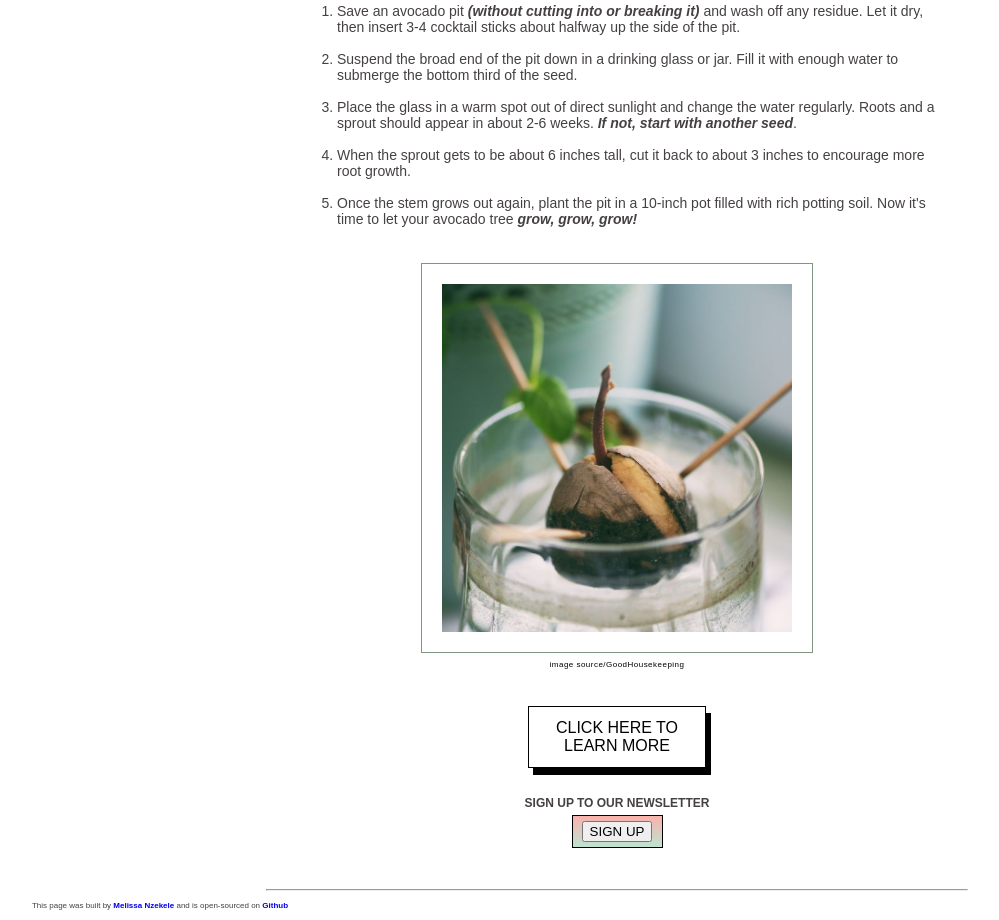
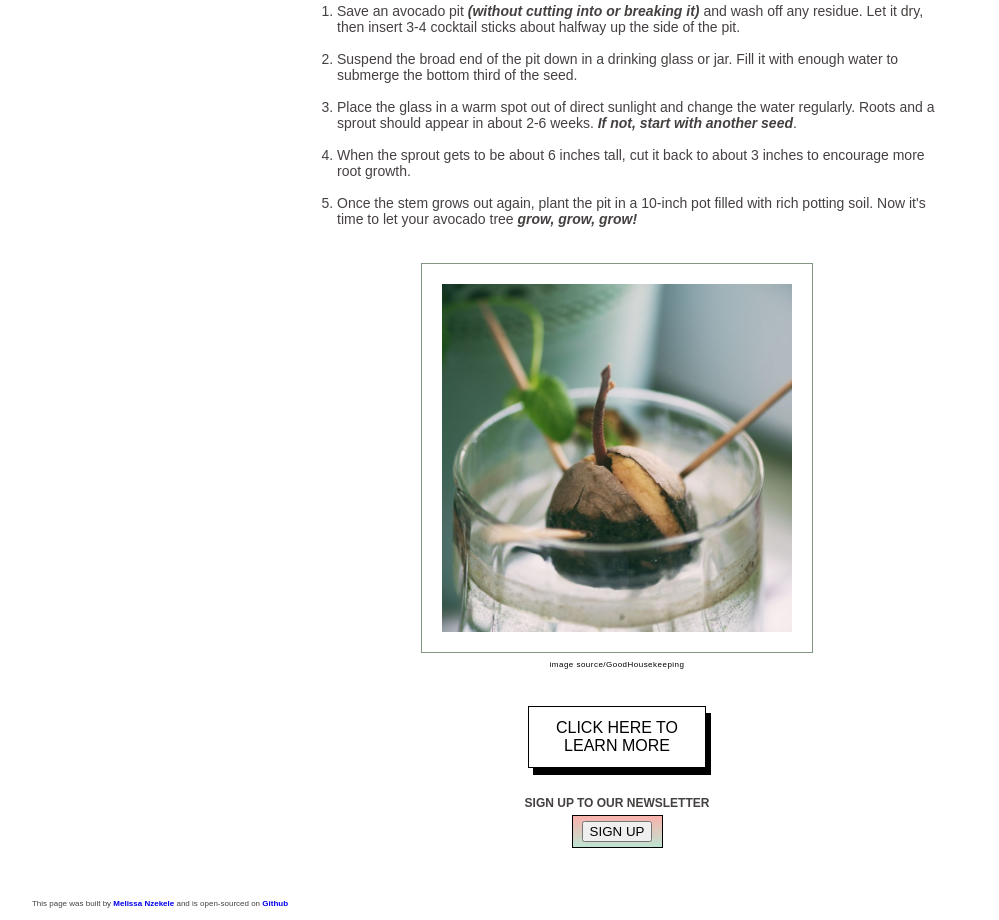
Before and after one commit to Meli-Nzekele/Avocado-Page, a plain HTML site: page index.html in a window 1280 px wide. Shown: the part 677-1597 px from the top of the page, without its empty margins (23-1022 px from the left). Drawn offline with Linux system fonts and the light colour scheme.

Commit message:
Update index.html

```diff
--- a/index.html
+++ b/index.html
@@ -85,7 +85,6 @@
     </span>
     <br />
     <br />
-    <hr />
     <footer class="builtBy">
         This page was built by <a href="https://incandescent-tapioca-00054a.netlify.app/"><b>Melissa Nzekele</b></a>
         and is open-sourced on <a href="https://github.com/Meli-Nzekele"><b>Github</b></a>
```
